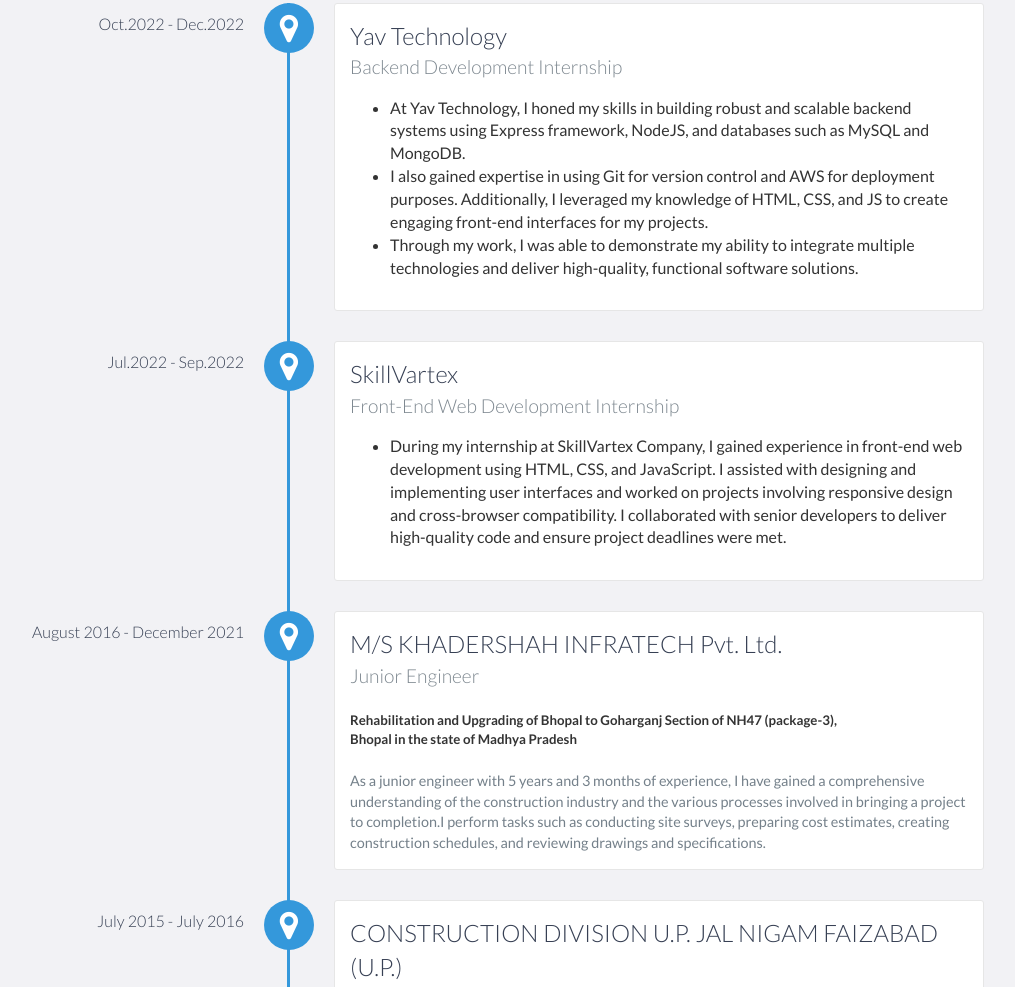
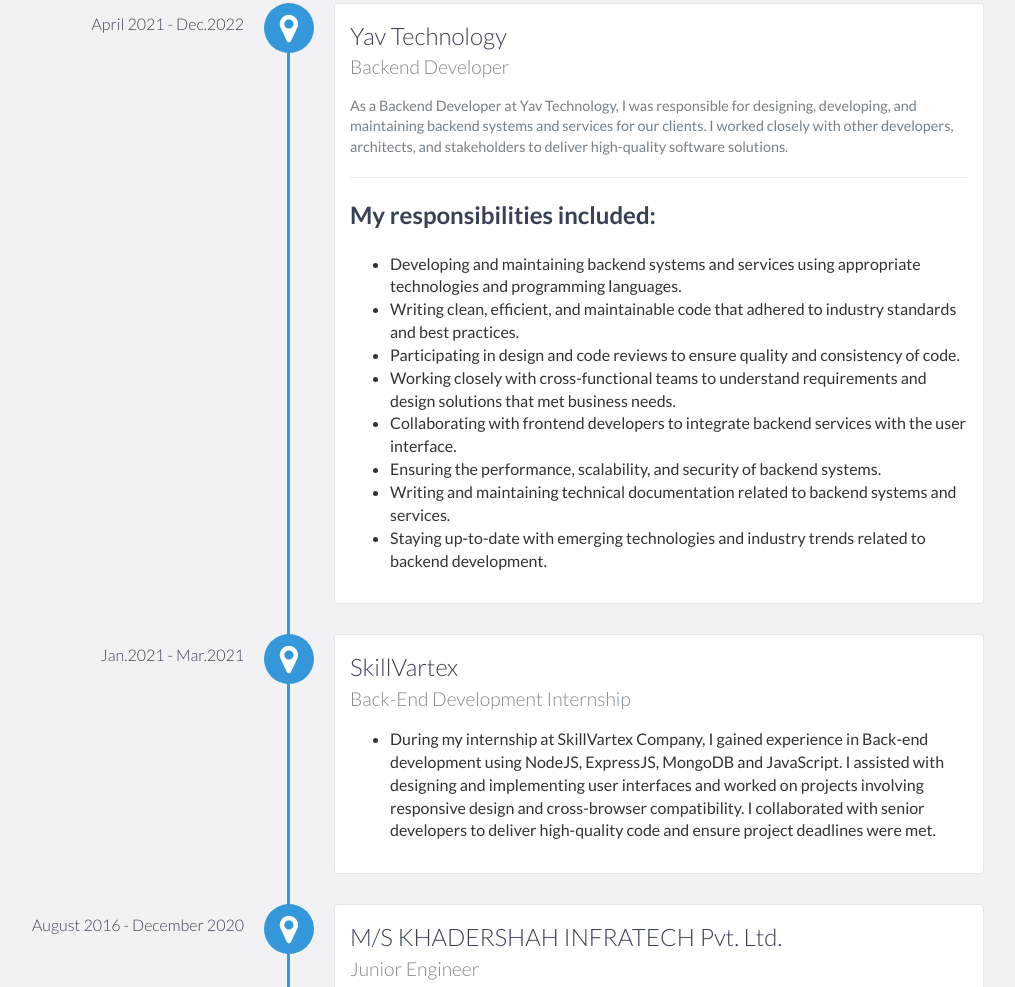
Before and after one commit to Zuber8960/folio, a plain HTML site: page index.html in a window 1280 px wide. Shown: the part 1218-2205 px from the top of the page, without its empty margins (156-1171 px from the left). Drawn offline with nearby package versions, Linux system fonts and the light colour scheme.

Commit message:
commited

```diff
--- a/index.html
+++ b/index.html
@@ -90,51 +90,66 @@
     <div id="experience" class="background-alt">
         <h2 class="heading">Experience</h2>
         <div id="experience-timeline">
-            <div data-date="Oct.2022 - Dec.2022">
+            <div data-date="April 2021 - Dec.2022">
                 <h3>Yav Technology</h3>
-                <h4>Backend Development Internship</h4>
+                <h4>Backend Developer</h4>
                 <p>
+                    As a Backend Developer at  Yav Technology, I was responsible for designing, developing, and maintaining backend systems and services for our clients. I worked closely with other developers, architects, and stakeholders to deliver high-quality software solutions. <br> <hr>
+                    <h2>My responsibilities included:</h2>
                 <ul>
+
                     <li>
-                        At Yav Technology, I honed my skills in building robust and scalable backend systems
-                        using Express framework, NodeJS, and databases such as MySQL and MongoDB.
+                        Developing and maintaining backend systems and services using appropriate technologies and programming languages.
                     </li>
                     <li>
-                        I also gained expertise in using Git for version control and AWS for deployment
-                        purposes. Additionally, I leveraged my knowledge of HTML, CSS, and JS to create
-                        engaging front-end interfaces for my projects.
+                        Writing clean, efficient, and maintainable code that adhered to industry standards and best practices.
                     </li>
                     <li>
-                        Through my work, I was able to demonstrate my ability to integrate multiple technologies and
-                        deliver high-quality, functional software solutions.
+                        Participating in design and code reviews to ensure quality and consistency of code.
+                    </li>
+                    <li>
+                        Working closely with cross-functional teams to understand requirements and design solutions that met business needs.
+                    </li>
+                    <li>
+                        Collaborating with frontend developers to integrate backend services with the user interface.
+                    </li>
+                    <li>
+                        Ensuring the performance, scalability, and security of backend systems.
+                    </li>
+                    <li>
+                        Writing and maintaining technical documentation related to backend systems and services.
+                    </li>
+                    <li>
+                        Staying up-to-date with emerging technologies and industry trends related to backend development.
                     </li>
                 </ul>
                 </p>
             </div>
 
-            <div data-date="Jul.2022 - Sep.2022">
+            <div data-date="Jan.2021 - Mar.2021">
                 <h3>SkillVartex</h3>
-                <h4>Front-End Web Development Internship</h4>
+                <h4>Back-End Development Internship</h4>
                 <p>
                 <ul>
                     <li>
-                        During my internship at SkillVartex Company, I gained experience in front-end web development
-                        using HTML, CSS, and JavaScript. I assisted with designing and implementing user interfaces and
-                        worked on projects involving responsive design and cross-browser compatibility. I collaborated
-                        with senior developers to deliver high-quality code and ensure project deadlines were met.
+                        During my internship at SkillVartex Company, I gained experience in Back-end development
+                        using NodeJS, ExpressJS, MongoDB and JavaScript. I assisted with designing and implementing user
+                        interfaces and worked on projects involving responsive design and cross-browser compatibility. I
+                        collaborated with senior developers to deliver high-quality code and ensure project deadlines
+                        were met.
                     </li>
                 </ul>
                 </p>
             </div>
 
-            <div data-date="August 2016 - December 2021">
+            <div data-date="August 2016 - December 2020">
                 <h3>M/S KHADERSHAH INFRATECH Pvt. Ltd.</h3>
                 <h4>Junior Engineer</h4>
                 <h5>Rehabilitation and Upgrading of Bhopal to Goharganj Section
                     of NH47 (package-3),<br> Bhopal in the state of Madhya Pradesh
                 </h5>
                 <p>
-                    As a junior engineer with 5 years and 3 months of experience, I have gained a
+                    As a junior engineer with 4 years and 3 months of experience, I have gained a
                     comprehensive understanding of the construction industry and the various processes
                     involved in bringing a project to completion.I perform tasks such as conducting site surveys,
                     preparing cost estimates, creating construction schedules, and reviewing drawings and
@@ -195,10 +210,12 @@
 
                         </ul>
                         <a href="https://youtu.be/gsy6NlGs_uY"
-                            style="margin: 2rem; background-color: #4CAF50; color: white; padding: 12px 24px; text-decoration: none; display: inline-block; border-radius: 10px;">Watch Demo
+                            style="margin: 2rem; background-color: #4CAF50; color: white; padding: 12px 24px; text-decoration: none; display: inline-block; border-radius: 10px;">Watch
+                            Demo
                         </a>
                         <a href="https://github.com/Zuber8960/Group-Chat"
-                            style="margin: 2rem; background-color: #4CAF50; color: white; padding: 12px 24px; text-decoration: none; display: inline-block; border-radius: 10px;">Source Code
+                            style="margin: 2rem; background-color: #4CAF50; color: white; padding: 12px 24px; text-decoration: none; display: inline-block; border-radius: 10px;">Source
+                            Code
                         </a>
                     </div>
                 </div>
@@ -221,7 +238,8 @@
                             <li>Implemented report generation and download features <b>AWS S3 bucket</b></li>
                         </ul>
                         <a href="https://youtu.be/-t-wdMN9mVU"
-                            style="margin: 2rem; background-color: #4CAF50; color: white; padding: 12px 24px; text-decoration: none; display: inline-block; border-radius: 10px;">Watch Demo
+                            style="margin: 2rem; background-color: #4CAF50; color: white; padding: 12px 24px; text-decoration: none; display: inline-block; border-radius: 10px;">Watch
+                            Demo
                         </a>
                         <a href="https://github.com/Zuber8960/Expence-Tracker"
                             style="margin: 2rem; background-color: #4CAF50; color: white; padding: 12px 24px; text-decoration: none; display: inline-block; border-radius: 10px;">Source
@@ -246,12 +264,13 @@
                         </p>
                         <ul style="text-align:left;">
                             <li>Frontend : HTML, CSS, Java Script</li>
-                            <li>Backend :  Express JS, Node JS, MySQL</li>
+                            <li>Backend : Express JS, Node JS, MySQL</li>
                             <li>Implemented Pegination feature to show a limited products per page.</li>
                             <li>Implimented cart feature, for add-to-cart, delete item from cart, place Order.</li>
                         </ul>
                         <a href="https://youtu.be/tHbEY3Q6th0"
-                            style="margin: 2rem; background-color: #4CAF50; color: white; padding: 12px 24px; text-decoration: none; display: inline-block; border-radius: 10px;">Watch Demo
+                            style="margin: 2rem; background-color: #4CAF50; color: white; padding: 12px 24px; text-decoration: none; display: inline-block; border-radius: 10px;">Watch
+                            Demo
                         </a>
                         <a href="https://github.com/Zuber8960/E-Commerce-Website"
                             style="margin: 2rem; background-color: #4CAF50; color: white; padding: 12px 24px; text-decoration: none; display: inline-block; border-radius: 10px;">Source
@@ -276,10 +295,12 @@
                             Frontend: HTML, CSS, JavaScript
                         </p>
                         <a href="https://call-booking-appointment.netlify.app/"
-                            style="margin: 2rem; background-color: #4CAF50; color: white; padding: 12px 24px; text-decoration: none; display: inline-block; border-radius: 10px;">View Project
+                            style="margin: 2rem; background-color: #4CAF50; color: white; padding: 12px 24px; text-decoration: none; display: inline-block; border-radius: 10px;">View
+                            Project
                         </a>
                         <a href="https://github.com/Zuber8960/form"
-                            style="margin: 2rem; background-color: #4CAF50; color: white; padding: 12px 24px; text-decoration: none; display: inline-block; border-radius: 10px;">Source Code
+                            style="margin: 2rem; background-color: #4CAF50; color: white; padding: 12px 24px; text-decoration: none; display: inline-block; border-radius: 10px;">Source
+                            Code
                         </a>
 
                     </div>
@@ -302,10 +323,12 @@
                             Frontend: HTML, CSS, JavaScript
                         </p>
                         <a href="https://item-lister-byzuber.netlify.app/"
-                            style="margin: 2rem; background-color: #4CAF50; color: white; padding: 12px 24px; text-decoration: none; display: inline-block; border-radius: 10px;">View Project
+                            style="margin: 2rem; background-color: #4CAF50; color: white; padding: 12px 24px; text-decoration: none; display: inline-block; border-radius: 10px;">View
+                            Project
                         </a>
                         <a href="https://github.com/Zuber8960/Item_lister/tree/main"
-                            style="margin: 2rem; background-color: #4CAF50; color: white; padding: 12px 24px; text-decoration: none; display: inline-block; border-radius: 10px;">Source Code
+                            style="margin: 2rem; background-color: #4CAF50; color: white; padding: 12px 24px; text-decoration: none; display: inline-block; border-radius: 10px;">Source
+                            Code
                         </a>
 
                     </div>
@@ -327,7 +350,8 @@
                             Frontend: HTML, CSS, JavaScript
                         </p>
                         <a href="https://sharpner-academy.netlify.app"
-                            style="margin: 2rem; background-color: #4CAF50; color: white; padding: 12px 24px; text-decoration: none; display: inline-block; border-radius: 10px;">View Project
+                            style="margin: 2rem; background-color: #4CAF50; color: white; padding: 12px 24px; text-decoration: none; display: inline-block; border-radius: 10px;">View
+                            Project
                         </a>
                     </div>
                     <!-- End .project-info -->
```
